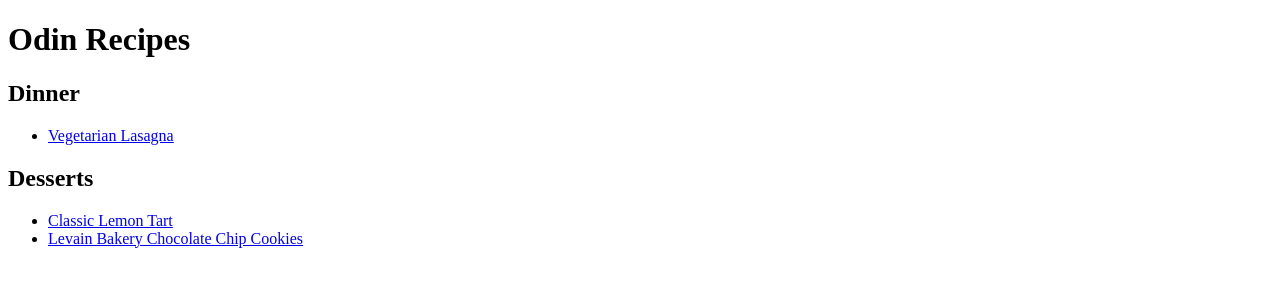
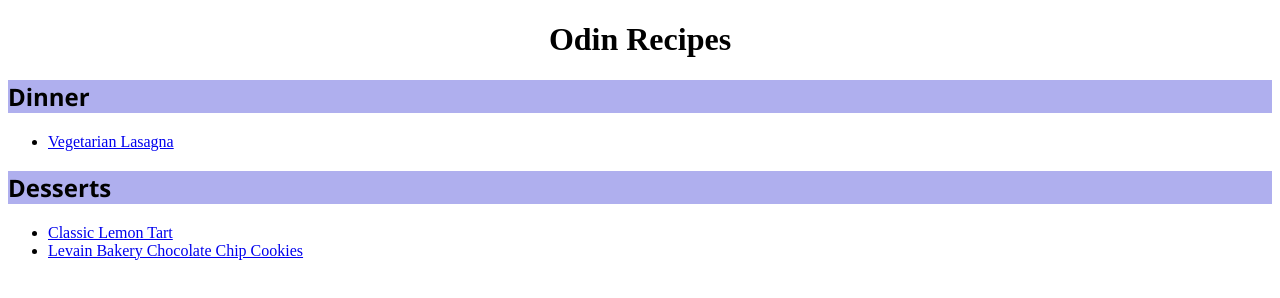
Before and after one commit to nicolaslouge/odin-projects, a plain HTML site: page html-recipes/index.html in a window 1280 px wide. Drawn offline with Linux system fonts and the light colour scheme.

Commit message:
Added some styling for our h1 and h2

```diff
--- a/html-recipes/index.html
+++ b/html-recipes/index.html
@@ -2,6 +2,7 @@
 <html lang="en">
     <head>
         <meta charset="utf-8">
+        <link rel="stylesheet" href="style.css">
         <title>Odin Recipes</title>
     </head>
     <body>
--- /dev/null
+++ b/html-recipes/style.css
@@ -0,0 +1,9 @@
+h1 {
+    text-align: center;
+}
+
+h2 {
+    background-color: rgb(175, 175, 238);
+    font-weight: bold;
+    font-family: 'Segoe UI', Tahoma, Geneva, Verdana, sans-serif;
+}
```
